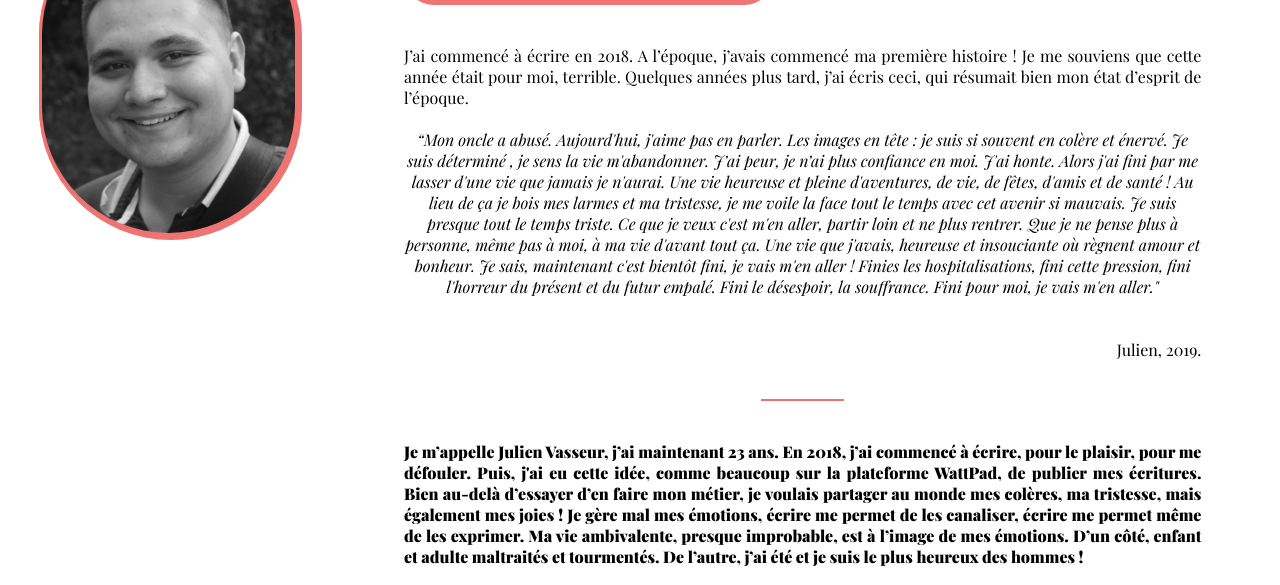
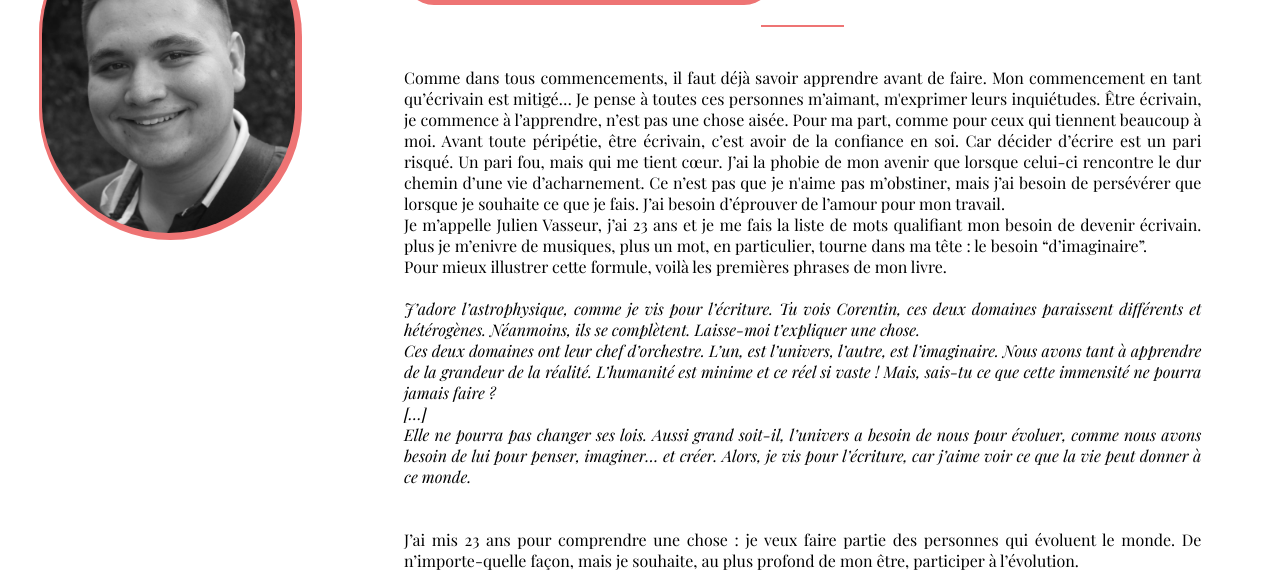
Before and after one commit to Julien-VASSEUR-15072000/Mon_Site-, a plain HTML site: page index.html in a window 1280 px wide. Shown: the part 143-728 px from the top of the page. Drawn offline with Linux system fonts and the light colour scheme.

Commit message:
V 2.2 changementPrésentation

```diff
--- a/assets/css/style.css
+++ b/assets/css/style.css
@@ -281,7 +281,11 @@ main {
 }
 
 .sectionRight__p__heureux {
-  font-family: Playfair_black;
+  font-family: PlayFair_regular;
+}
+
+.sectionRight__p__heureux__italic {
+  font-family: Playfair_italic;
 }
 
 .sectionRight__p__heureux__fin {
@@ -405,16 +409,16 @@ main {
 
 @media screen and (max-width: 1320px) {
   body {
-    height: 1390px;
+    height: 1190px;
   }
 
   .liens_livres {
-    margin-top: 548px;
+    margin-top: 348px;
     height: 412px;
   }
 
   .sectionRight {
-    height: 1300px;
+    height: 1100px;
   }
 
   @keyframes loader_header {
--- a/index.html
+++ b/index.html
@@ -30,75 +30,43 @@
                 <a class="displayNone aLien" href="./livre.html">
                     <i class="fa-solid fa-arrow-left"></i> Le lien vers mes livres ! <i
                         class="fa-solid fa-face-smile-beam"></i></a>
-                <span class="hoverApparition">
-                    <p class="sectionRight__p">
-                        <span class="disparition">J’ai commencé à écrire en 2018. A l’époque, j’avais commencé ma
-                            première
-                            histoire !
-                            Je me souviens que cette année était pour moi, terrible. Quelques années plus tard, j’ai
-                            écris
-                            ceci,
-                            qui résumait bien mon état d’esprit de l’époque.</span><br>
-                        <br>
-                        <span class="sectionRight__p__abuse">“<span class="disparition">Mon oncle a abusé.</span>
-                            Aujourd'hui, j'aime <span class="disparition">pas en </span>parler. <span
-                                class="disparition">Les
-                                images en tête : je
-                                suis si souvent en
-                                colère et énervé.</span>
-                            Je suis
-                            déterminé <span class="disparition">, je sens la vie m'abandonner.</span>
-                            J’ai <span class="disparition">peur, je n’ai plus</span> confiance en moi. <span
-                                class="disparition">J'ai
-                                honte.</span> Alors
-                            j'ai <span class="disparition">fini par me lasser d'</span>une <span class="disparition">vie
-                                que jamais je n'aurai. Une </span>vie heureuse et pleine d'aventures, de vie, de fêtes,
-                            d'amis et de
-                            santé ! <span class="disparition">Au lieu de ça je bois mes larmes et ma tristesse, je me
-                                voile
-                                la face tout le temps avec
-                                cet avenir si mauvais. Je suis presque tout le temps triste. Ce que je veux c'est m'en
-                                aller,
-                                partir loin et ne plus rentrer. Que je ne pense plus à personne, même pas à moi, à ma
-                                vie
-                                d'avant tout ça. </span>Une vie <span class="disparition">que j'avais</span>, heureuse
-                            <span class="disparition">et
-                                insouciante </span>où règnent amour et
-                            bonheur. Je
-                            sais, maintenant c'est <span class="disparition">bientôt </span>fini<span
-                                class="disparition">,
-                                je vais m'en aller </span>! Finies les hospitalisations, fini cette
-                            pression<span class="disparition">, fini l'horreur du présent et du futur empalé</span>.
-                            Fini
-                            le désespoir, la
-                            souffrance. <span class="disparition">Fini
-                                pour moi, je vais m'en aller."</span><br><span class="apparition"> Je suis
-                                de retour !”</span>
-                            <br>
-                            <br>
-                            <span class="disparition2019">Julien, 2019.</span>
-                            <span class="apparition2023">Julien, 2024.</span>
-                        </span>
-                    </p>
-                </span>
                 <span class="trait"></span>
                 <p class="sectionRight__p">
                     <span class="sectionRight__p__heureux">
-                        Je m’appelle Julien Vasseur, j’ai maintenant 23 ans. En 2018, j’ai commencé à écrire, pour le
-                        plaisir, pour me défouler. Puis, j'ai eu cette idée, comme beaucoup sur la plateforme WattPad,
-                        de publier mes écritures. Bien au-delà d’essayer d’en faire mon métier, je voulais partager au
-                        monde mes colères, ma tristesse, mais également mes joies ! Je gère mal mes émotions, écrire me
-                        permet de les canaliser, écrire me permet même de les exprimer. Ma vie ambivalente, presque
-                        improbable, est à l’image de mes émotions. D’un côté, enfant et adulte maltraités et tourmentés.
-                        De l’autre, j’ai été et je suis le plus heureux des hommes ! <br>
+                        Comme dans tous commencements, il faut déjà savoir apprendre avant de
+                        faire. Mon commencement en tant qu’écrivain est mitigé… Je pense à toutes ces personnes
+                        m’aimant, m'exprimer leurs inquiétudes. Être écrivain, je commence à l’apprendre, n’est pas une
+                        chose aisée. Pour ma part, comme pour ceux qui tiennent beaucoup à moi. Avant toute péripétie,
+                        être écrivain, c’est avoir de la confiance en soi. Car décider d’écrire est un pari risqué. Un
+                        pari fou, mais qui me tient cœur. J’ai la phobie de mon avenir que lorsque celui-ci rencontre le
+                        dur chemin d’une vie d’acharnement. Ce n’est pas que je n'aime pas m’obstiner, mais j’ai besoin
+                        de persévérer que lorsque je souhaite ce que je fais. J’ai besoin d’éprouver de l’amour pour mon
+                        travail. <br>
+                        Je m’appelle Julien Vasseur, j’ai 23 ans et je me fais la liste de mots qualifiant mon besoin de
+                        devenir écrivain. plus je m’enivre de musiques, plus un mot, en particulier, tourne dans ma tête
+                        : le besoin “d’imaginaire”.<br>
+                        Pour mieux illustrer cette formule, voilà les premières phrases de mon livre.
                         <br>
                         <br>
-                        Depuis quelque temps, je me sens tellement mieux ! Je sens, progressivement, la dépression me
-                        quitter, me lâcher. Je sais, j’ai traversé un chemin sombre, mais maintenant achevé.
-                        Aujourd’hui, j’y vois plus clair… Mon chemin si long m’a mené au sommet de cette montagne, qui
-                        me semblait si infranchissable. De l’autre côté, se cachait la lumière, la source d’un bonheur
-                        que je pensais étouffée. Je suis au sommet, je vois tout mon chemin réalisé. Bientôt de l’autre
-                        côté, ce chemin ne sera qu’un souvenir essoufflé.
+                        <span class="sectionRight__p__heureux__italic">
+                            J’adore l’astrophysique, comme je vis pour l’écriture. Tu vois Corentin, ces deux domaines
+                            paraissent différents et hétérogènes. Néanmoins, ils se complètent. Laisse-moi t’expliquer
+                            une
+                            chose.<br>
+                            Ces deux domaines ont leur chef d’orchestre. L’un, est l’univers, l’autre, est l’imaginaire.
+                            Nous avons tant à apprendre de la grandeur de la réalité. L’humanité est minime et ce réel
+                            si
+                            vaste ! Mais, sais-tu ce que cette immensité ne pourra jamais faire ?<br>
+                            […]<br>
+                            Elle ne pourra pas changer ses lois. Aussi grand soit-il, l’univers a besoin de nous pour
+                            évoluer, comme nous avons besoin de lui pour penser, imaginer… et créer. Alors, je vis pour
+                            l’écriture, car j’aime voir ce que la vie peut donner à ce monde.<br>
+                        </span> <br>
+                        <br>
+                        J’ai mis 23 ans pour comprendre une chose : je veux faire partie des personnes qui évoluent le
+                        monde. De n’importe-quelle façon, mais je souhaite, au plus profond de mon être, participer à
+                        l’évolution.
+
 
                         <br>
                         <br>
```
